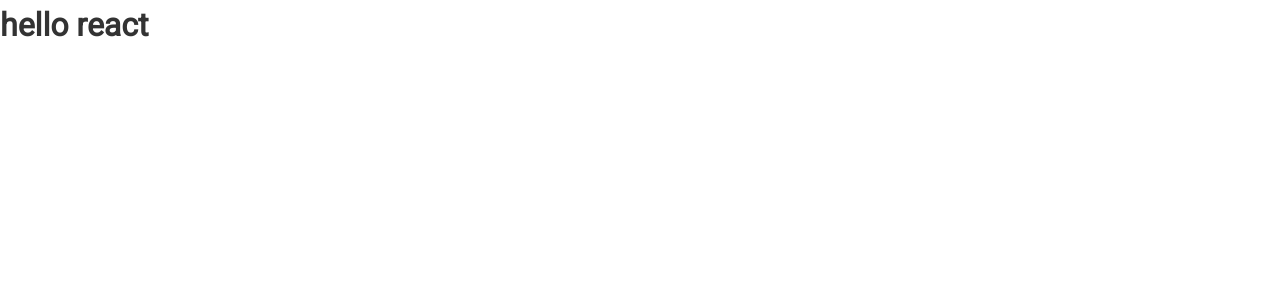
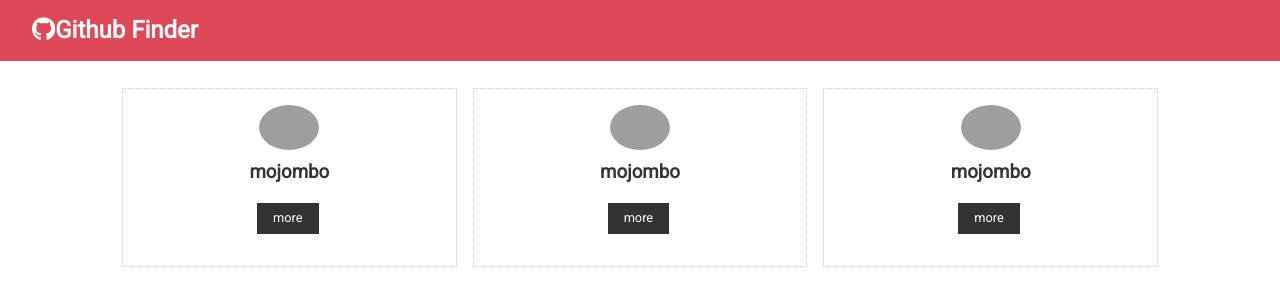
Before and after one commit to MLongGH/github-finder, a React (Create React App) app: page / in a window 1280 px wide. Shown: the top 306 px of the page. Built offline with nearby package versions, Linux system fonts and the light colour scheme; grey boxes are pictures that could not be loaded.

Commit message:
add users and userItem component

```diff
--- a/public/index.html
+++ b/public/index.html
@@ -24,6 +24,7 @@
       work correctly both with client-side routing and a non-root public URL.
       Learn how to configure a non-root public URL by running `npm run build`.
     -->
+    <script src="https://kit.fontawesome.com/51556aef5d.js" crossorigin="anonymous"></script>
     <title>React App</title>
   </head>
   <body>
--- a/src/App.js
+++ b/src/App.js
@@ -1,11 +1,16 @@
 import React, {Fragment, Component} from 'react';
+import Navbar from './components/layout/Navbar';
+import Users from './components/users/Users';
 import './App.css';
 
-class App extends React.Component{
+class App extends Component{
   render(){
     return (
       <Fragment className="App">
-        <h1>hello react</h1>
+        <Navbar />
+        <div className='container'>
+          <Users />
+        </div>
       </Fragment>
     );
   }
--- /dev/null
+++ b/src/components/layout/Navbar.js
@@ -0,0 +1,26 @@
+import React, { Component } from 'react';
+import PropTypes from 'prop-types';
+
+export class Navbar extends Component {
+  static defaultProps={
+    title:'Github Finder',
+    icon:'fab fa-github'
+  }
+
+  static propTypes={
+    title:PropTypes.string.isRequired,
+    icon:PropTypes.string.isRequired
+  }
+
+  render() {
+    return (
+      <nav className="navbar bg-primary">
+        <h1>
+          <i className={this.props.icon}/>{this.props.title}
+        </h1>
+      </nav>
+    )
+  }
+}
+
+export default Navbar
--- /dev/null
+++ b/src/components/users/UserItem.js
@@ -0,0 +1,25 @@
+import React, {Component} from 'react';
+
+class UserItem extends Component{
+
+  render(){
+    const {login, avatar_url,html_url}=this.props.user;
+
+    return(
+      <div className="card text-center">
+        <img
+          src={avatar_url}
+          alt=''
+          className='round-img'
+          style={{width:'60px'}}
+        />
+        <h3>{login}</h3>
+        <div>
+          <a href={html_url} className="btn btn-dark btn-sm my-1">more</a>
+        </div>
+      </div>
+    )
+  }
+}
+
+export default UserItem;
--- /dev/null
+++ b/src/components/users/Users.js
@@ -0,0 +1,44 @@
+import React, { Component } from 'react'
+import UserItem from './UserItem';
+
+class Users extends Component {
+  state={
+    users:[
+      {
+        id:'id',
+        login:'mojombo',
+        avatar_url:'https://avatars0.githubusercontent.com/u/1?v=4',
+        html_url: 'https://github.com/mojombo',
+      },
+      {
+        id:'id',
+        login:'mojombo',
+        avatar_url:'https://avatars0.githubusercontent.com/u/1?v=4',
+        html_url: 'https://github.com/mojombo',
+      },
+      {
+        id:'id',
+        login:'mojombo',
+        avatar_url:'https://avatars0.githubusercontent.com/u/1?v=4',
+        html_url: 'https://github.com/mojombo',
+      }
+    ]
+  }
+  render() {
+    return (
+      <div style={userStyle}>
+        {this.state.users.map(user=>(
+          <UserItem key={user.id} user={user}/>
+        ))}
+      </div>
+    )
+  }
+}
+
+const userStyle={
+  display:'grid',
+  gridTemplateColumns:'repeat(3,1fr)',
+  gridGap:'1rem'
+}
+
+export default Users
```
